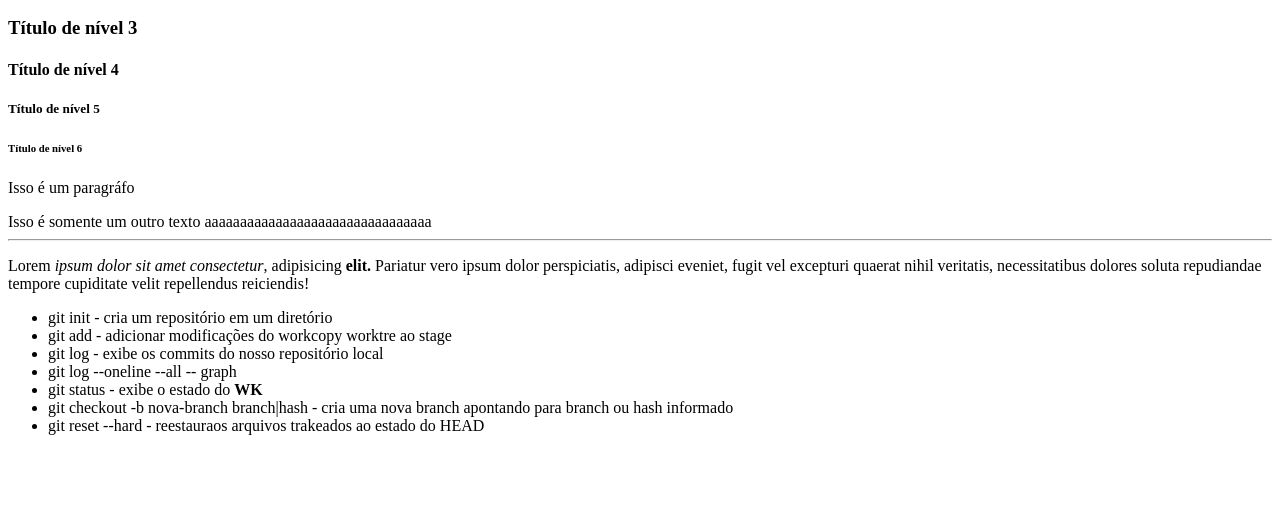
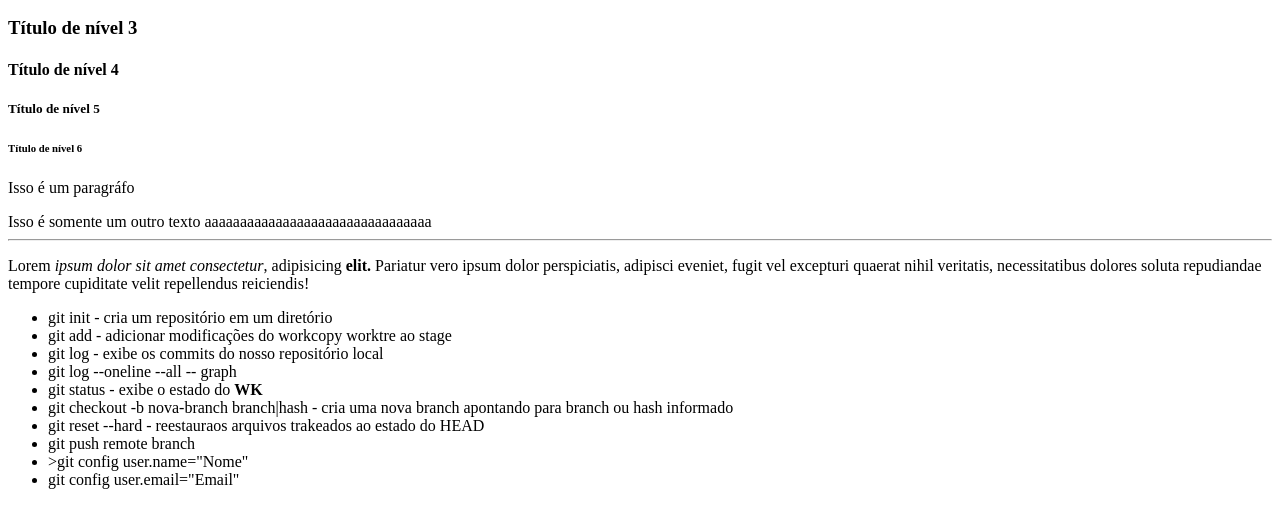
Before and after one commit to DomOliveira/web, a plain HTML site: page index.html in a window 1280 px wide. Shown: the part 96-624 px from the top of the page. Drawn offline with Linux system fonts and the light colour scheme.

Commit message:
atuallização

```diff
--- a/index.html
+++ b/index.html
@@ -22,6 +22,9 @@
         <li> git status - exibe o estado do <strong>WK</strong></li>
         <li> git checkout -b nova-branch branch|hash - cria uma nova branch apontando para  branch ou hash informado</li>
         <li> git reset --hard - reestauraos arquivos trakeados ao estado do HEAD</li>
+        <li>git push remote branch</li>
+        <li>>git config user.name="Nome"</li>
+        <li>git config user.email="Email"</li>
     </ul>
 </body>
 
```
